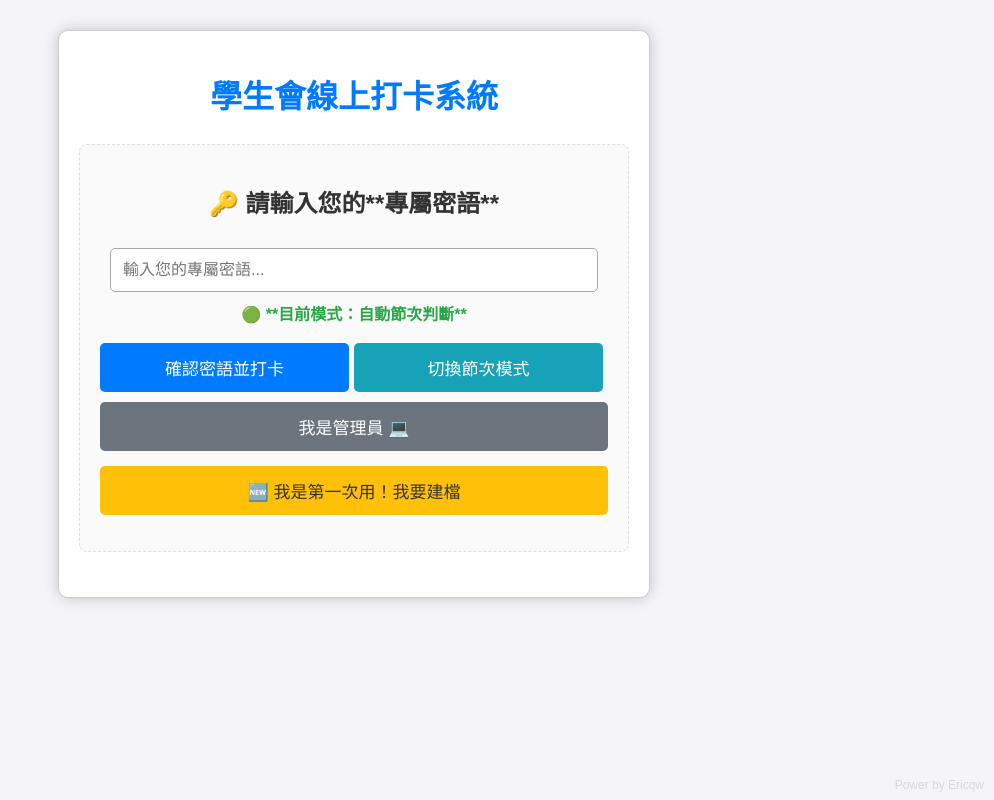
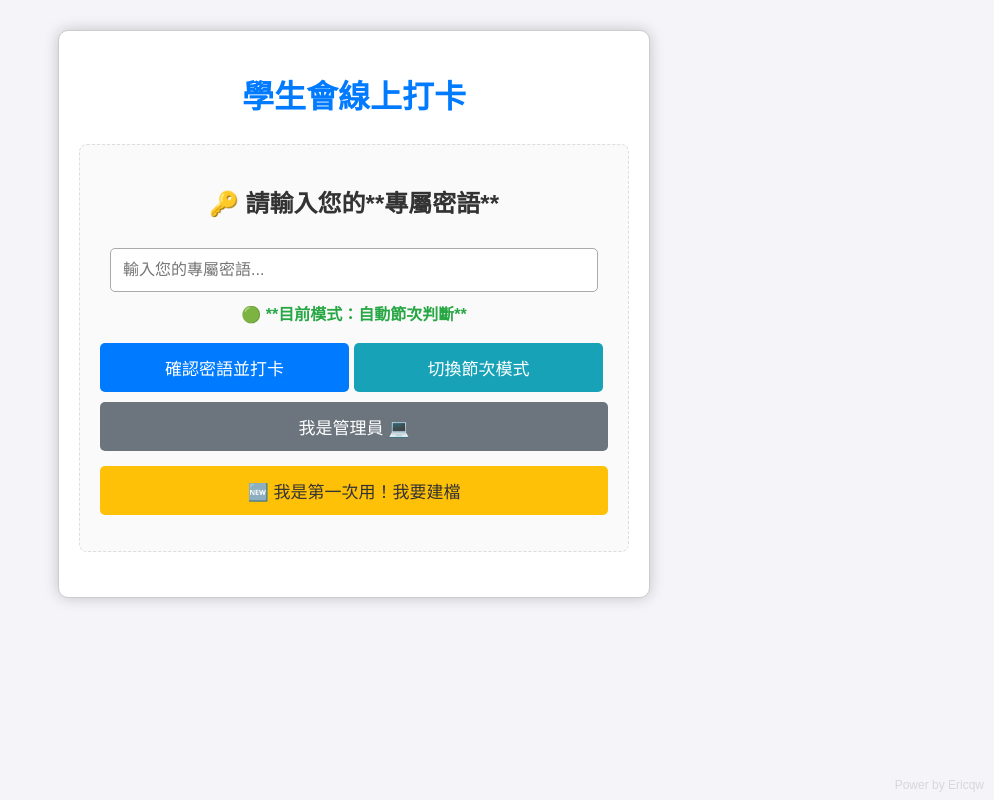
Before and after one commit to ericttffhh/CheckIn, a plain HTML site: page index.html in a window 1280 px wide. Shown: the whole page, without its empty margins (286-1280 px from the left). Drawn offline with Linux system fonts and the light colour scheme.

Commit message:
Update index.html

```diff
--- a/index.html
+++ b/index.html
@@ -149,7 +149,7 @@
 <body>
 
     <div class="container">
-        <h1>學生會線上打卡系統</h1>
+        <h1>學生會線上打卡</h1>
 
         <div id="password-stage" class="stage">
             <h2>🔑 請輸入您的**專屬密語**</h2>
```
